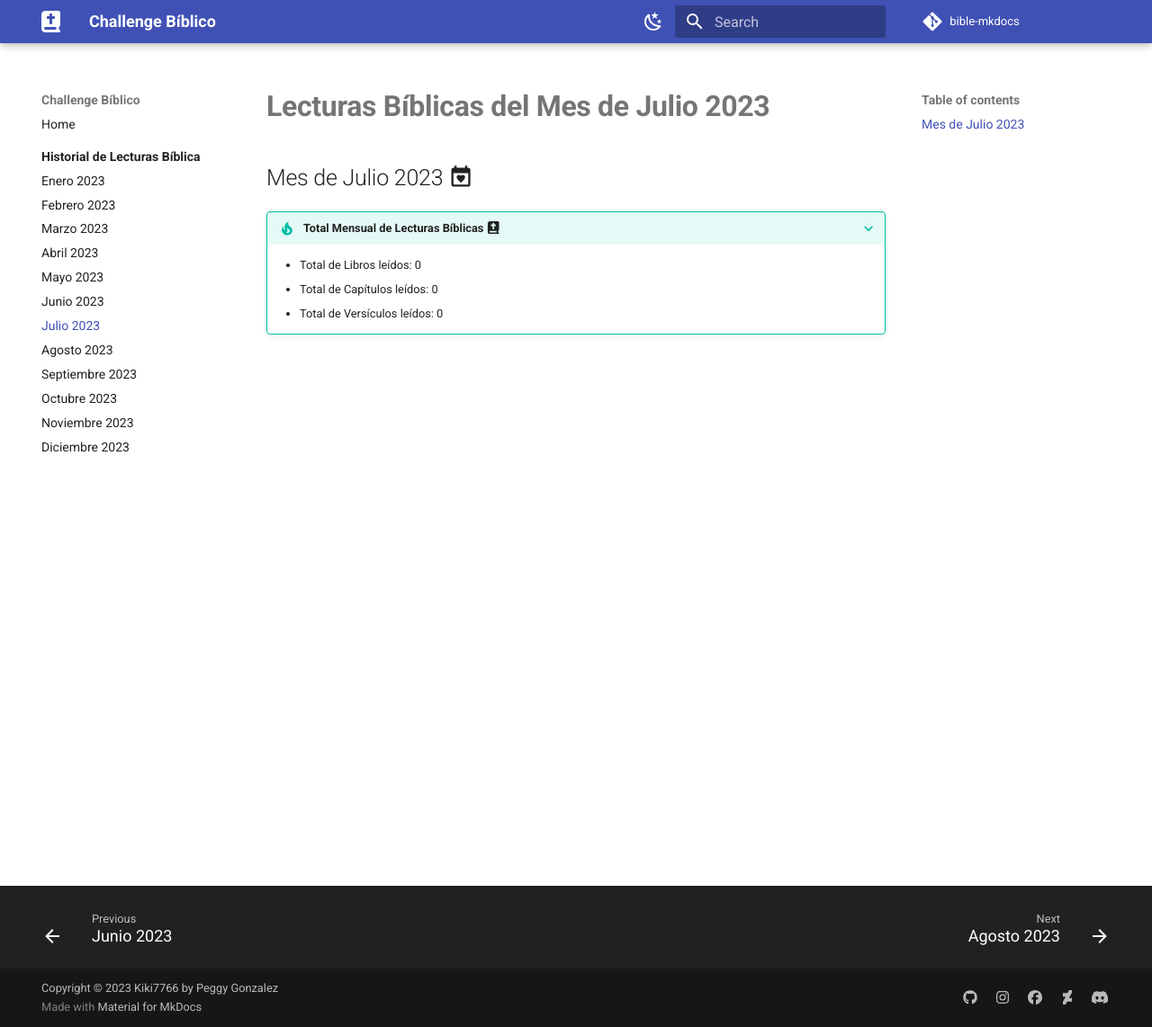
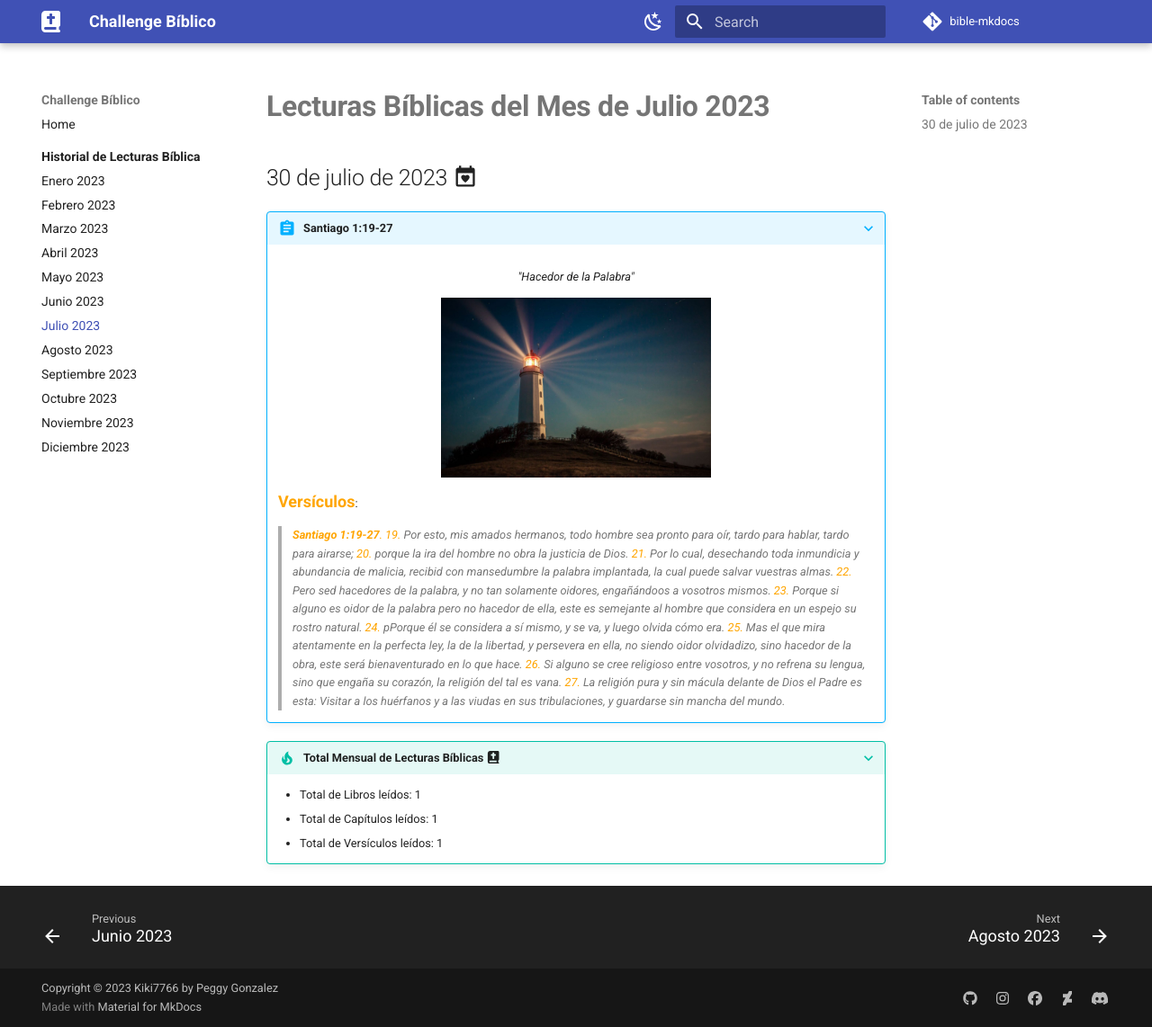
Before and after one commit to kiki7766/bible-mkdocs, an MkDocs documentation site: the page built from docs/m/jul.md, in a window 1280 px wide and 1142 px high. Shown: the whole window at 90% size. Built offline with MkDocs 1.6.1 and Material for MkDocs 9.7.7, drawn with Linux system fonts in a browser that asks for light colours; some web fonts are replaced; comment, search, counter and statistics services are not loaded.

Commit message:
minor fixes to main

```diff
--- a/docs/m/jul.md
+++ b/docs/m/jul.md
@@ -1,11 +1,16 @@
 # **Lecturas Bíblicas del Mes de Julio 2023**
 
-## Mes de Julio 2023 :material-calendar-heart:
+## 30 de julio de 2023 :material-calendar-heart:
+###
 
+???+ abstract "Santiago 1:19-27"
+    <figure markdown><figcaption>"Hacedor de la Palabra"</figcaption>
+    ![Emptiness](../assets/lighthhouse.jpg){width=300} </figure>
+    <font size=4, color=orange>**Versículos**</font>:
 
-
+    > _<font color=orange> **Santiago 1:19-27**. 19.</font> Por esto, mis amados hermanos, todo hombre sea pronto para oír, tardo para hablar, tardo para airarse; <font color=orange> 20.</font> porque la ira del hombre no obra la justicia de Dios.<font color=orange> 21.</font> Por lo cual, desechando toda inmundicia y abundancia de malicia, recibid con mansedumbre la palabra implantada, la cual puede salvar vuestras almas. <font color=orange> 22.</font> Pero sed hacedores de la palabra, y no tan solamente oidores, engañándoos a vosotros mismos. <font color=orange> 23.</font> Porque si alguno es oidor de la palabra pero no hacedor de ella, este es semejante al hombre que considera en un espejo su rostro natural.  <font color=orange> 24.</font> pPorque él se considera a sí mismo, y se va, y luego olvida cómo era. <font color=orange> 25.</font> Mas el que mira atentamente en la perfecta ley, la de la libertad, y persevera en ella, no siendo oidor olvidadizo, sino hacedor de la obra, este será bienaventurado en lo que hace. <font color=orange> 26.</font> Si alguno se cree religioso entre vosotros, y no refrena su lengua, sino que engaña su corazón, la religión del tal es vana. <font color=orange> 27.</font> La religión pura y sin mácula delante de Dios el Padre es esta: Visitar a los huérfanos y a las viudas en sus tribulaciones, y guardarse sin mancha del mundo._
 
 ???+ tip "Total Mensual de Lecturas Bíblicas :fontawesome-solid-book-bible:"
-    - Total de Libros leídos: 0
-    - Total de Capítulos leídos: 0
-    - Total de Versículos leídos: 0
+    - Total de Libros leídos: 1
+    - Total de Capítulos leídos: 1
+    - Total de Versículos leídos: 1
```
Also changed, not shown: docs/m/abr.md (+1 -1 lines), 1 other file.
